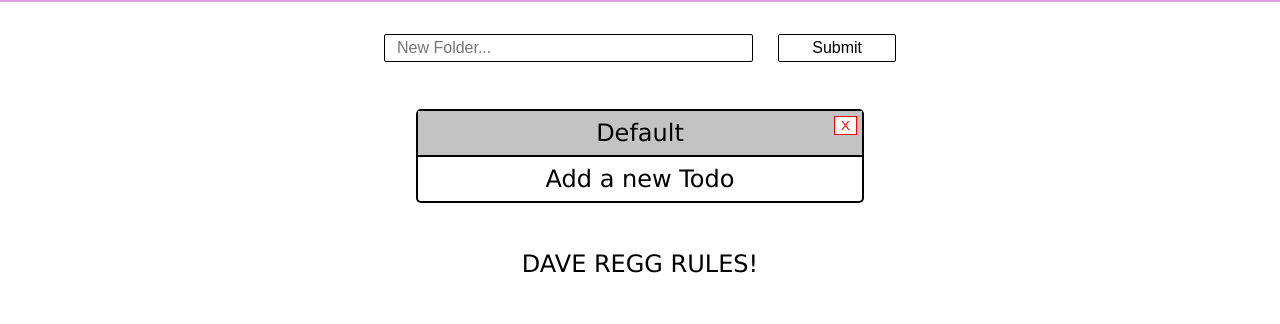
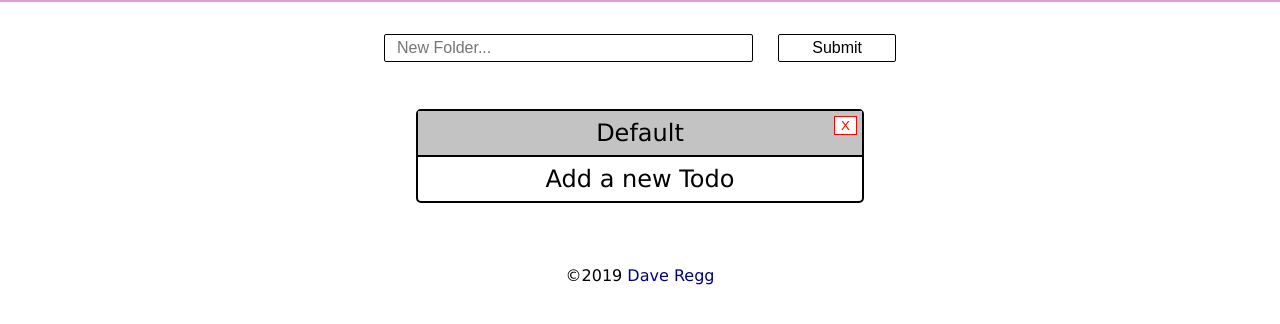
Before and after one commit to drregg6/odin_todos, a website built with webpack: page dist/index.html in a window 1280 px wide. Shown: the part 70-394 px from the top of the page. Built offline with nearby package versions, Linux system fonts and the light colour scheme.

Commit message:
Edited Footer

```diff
--- a/dist/index.html
+++ b/dist/index.html
@@ -23,7 +23,9 @@
 
       </div>
       <div class="footer">
-        <h2>DAVE REGG RULES!</h2>
+        <p>
+          &copy;2019 <a href="https://github.com/drregg6" target="_blank">Dave Regg</a>
+        </p>
       </div>
     </nav>
     <script src="http://wzrd.in/standalone/uuid%2Fv4@latest"></script>
```
